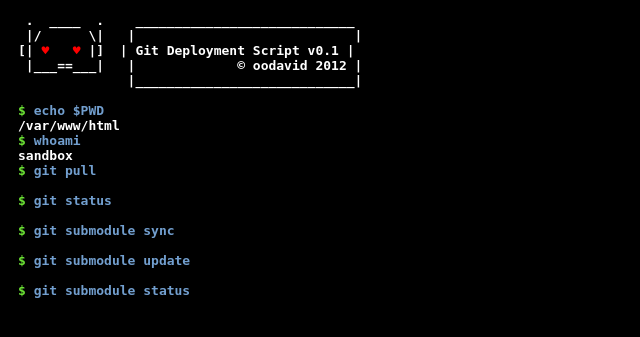
After one commit to aaina/aaina, a PHP site: page /deploy.php in a window 1280 px wide. The commit adds this page. Shown: the top 337 px of the page, without its empty margins (0-640 px from the left). Run offline with PHP 8.4, Linux system fonts and the light colour scheme.

Commit message:
Merge branch 'master' into gh-pages
Conflicts:
	css/style.css
	index.html

```diff
--- a/css/style.css
+++ b/css/style.css
@@ -1,14 +1,14 @@
 @font-face {
     font-family: "Proxima Nova Reg";
-    src: url(/aaina/fonts/proxima-nova-reg.otf) format("opentype");
+    src: url(/fonts/proxima-nova-reg.otf) format("opentype");
 }
 @font-face {
     font-family: "Proxima Nova Light";
-    src: url(/aaina/fonts/proxima-nova-light.otf) format("opentype");
+    src: url(/fonts/proxima-nova-light.otf) format("opentype");
 }
 @font-face {
     font-family: "Proxima Nova Bold";
-    src: url(/aaina/fonts/proxima-nova-bold.otf) format("opentype");
+    src: url(/fonts/proxima-nova-bold.otf) format("opentype");
 }
 body {
     background: white;
--- /dev/null
+++ b/deploy.php
@@ -0,0 +1,50 @@
+<?php
+	/**
+	 * GIT DEPLOYMENT SCRIPT
+	 *
+	 * Used for automatically deploying websites via github or bitbucket, more deets here:
+	 *
+	 *		https://gist.github.com/1809044
+	 */
+
+	// The commands
+	$commands = array(
+		'echo $PWD',
+		'whoami',
+		'git pull',
+		'git status',
+		'git submodule sync',
+		'git submodule update',
+		'git submodule status',
+	);
+
+	// Run the commands for output
+	$output = '';
+	foreach($commands AS $command){
+		// Run it
+		$tmp = shell_exec($command);
+		// Output
+		$output .= "<span style=\"color: #6BE234;\">\$</span> <span style=\"color: #729FCF;\">{$command}\n</span>";
+		$output .= htmlentities(trim($tmp)) . "\n";
+	}
+
+	// Make it pretty for manual user access (and why not?)
+?>
+<!DOCTYPE HTML>
+<html lang="en-US">
+<head>
+	<meta charset="UTF-8">
+	<title>GIT DEPLOYMENT SCRIPT</title>
+</head>
+<body style="background-color: #000000; color: #FFFFFF; font-weight: bold; padding: 0 10px;">
+<pre>
+ .  ____  .    ____________________________
+ |/      \|   |                            |
+[| <span style="color: #FF0000;">&hearts;   &hearts;</span> |]  | Git Deployment Script v0.1 |
+ |___==___|   |             &copy; oodavid 2012 |
+              |____________________________|
+
+<?php echo $output; ?>
+</pre>
+</body>
+</html>
```
Also changed, not shown: README.md.
